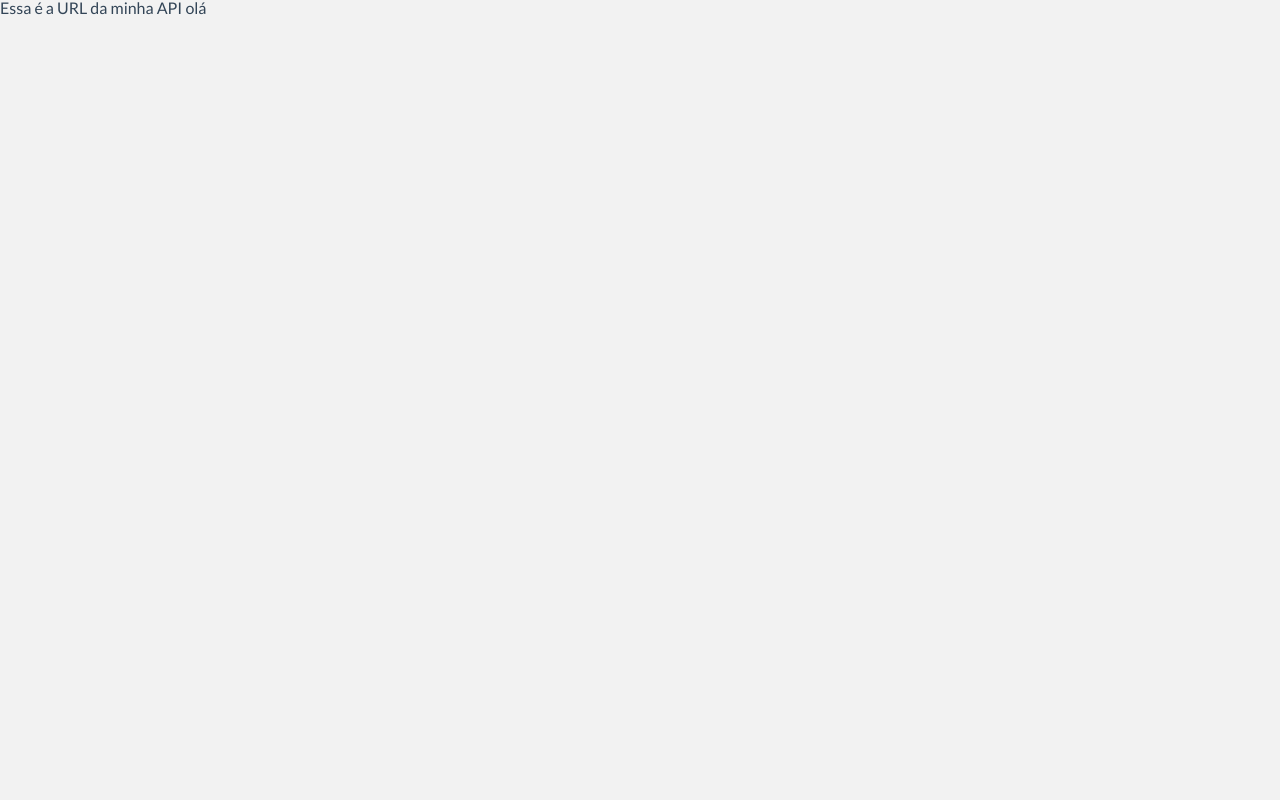
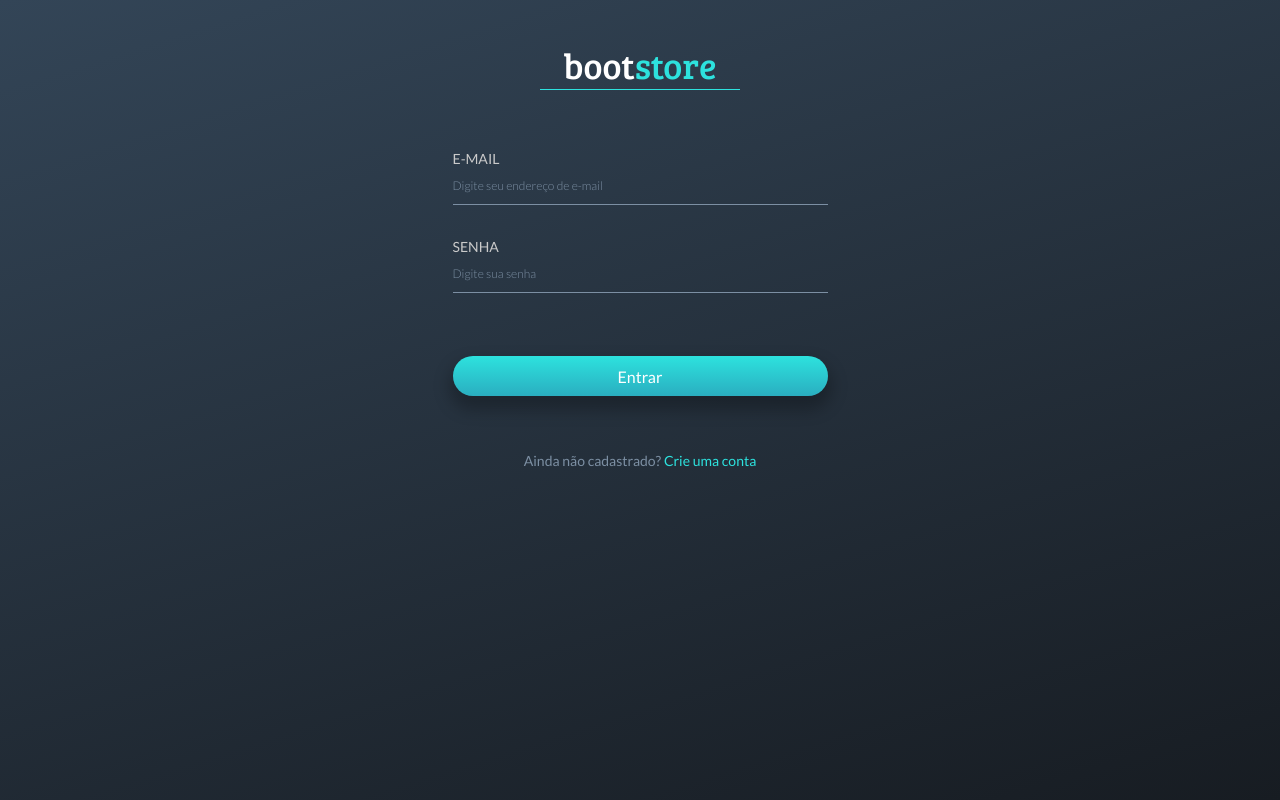
Before and after one commit to lugablima/projeto14-bootstore-front, a React (Create React App) app: page /login in a window 1280 px wide. Built offline with nearby package versions, Linux system fonts and the light colour scheme.

Commit message:
feat: login page style implemented

```diff
--- a/src/Components/App.js
+++ b/src/Components/App.js
@@ -1,14 +1,14 @@
-// import dotenv from "dotenv";
-// dotenv.config();
+import { BrowserRouter, Route, Routes } from "react-router-dom";
+import React from "react";
+import Login from "../Pages/Login";
 
 function App() {
-  // const API = process.env.REACT_APP_API_BASE_URL;
-  const oi = "olá";
-
   return (
-    <div>
-      <h1>Essa é a URL da minha API {oi}</h1>
-    </div>
+    <BrowserRouter>
+      <Routes>
+        <Route path="/login" element={<Login />} />
+      </Routes>
+    </BrowserRouter>
   );
 }
 
--- /dev/null
+++ b/src/Pages/Login.js
@@ -0,0 +1,83 @@
+import { Link } from "react-router-dom";
+import styled from "styled-components";
+import React from "react";
+import Form from "../Components/Form";
+import Logo from "../Components/Logo";
+import Page from "../Layouts/Page";
+
+export default function Login() {
+  const [email, setEmail] = React.useState("");
+  const [password, setPassword] = React.useState("");
+  const [disabled, setDisabled] = React.useState(false);
+
+  function handleSubmit(e) {
+    e.preventDefault();
+    setDisabled(true);
+    // TODO: Enviar dados para API
+  }
+
+  const formData = {
+    form: { onSubmit: handleSubmit },
+    inputs: [
+      {
+        onChange: (e) => {
+          setEmail(e.target.value);
+        },
+        value: email,
+        placeholder: "Digite seu endereço de e-mail",
+        required: true,
+        type: "email",
+        label: "E-MAIL",
+        disabled,
+      },
+      {
+        onChange: (e) => {
+          setPassword(e.target.value);
+        },
+        value: password,
+        placeholder: "Digite sua senha",
+        type: "password",
+        label: "SENHA",
+        required: true,
+        disabled,
+      },
+    ],
+    button: {
+      text: "Entrar",
+      disabled,
+    },
+  };
+
+  return (
+    <Container>
+      <Page>
+        <Logo />
+        <Form data={formData} />
+        <span className="link">
+          Ainda não cadastrado? <Link to="/singup">Crie uma conta</Link>
+        </span>
+      </Page>
+    </Container>
+  );
+}
+
+const Container = styled.div`
+  height: 100vh;
+  display: flex;
+  padding: 0 30px;
+  box-sizing: border-box;
+  justify-content: center;
+  background: var(--gradient-background);
+
+  .link {
+    font-style: normal;
+    font-weight: 500;
+    font-size: 14px;
+    line-height: 17px;
+    color: var(--gray-04);
+
+    a {
+      color: var(--secondary);
+    }
+  }
+`;
```
